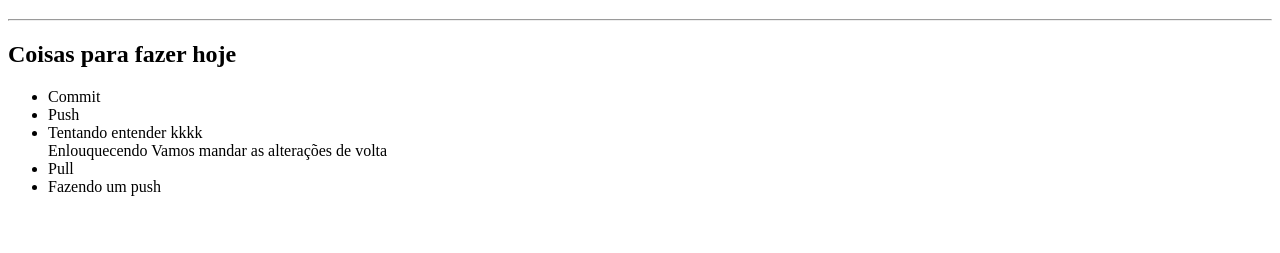
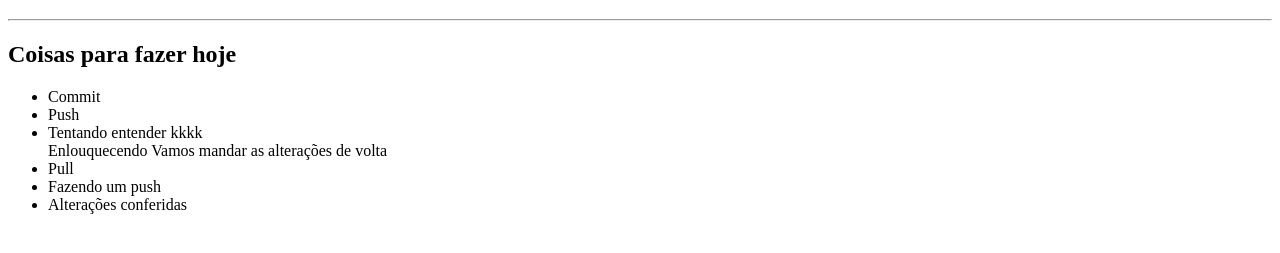
Before and after one commit to DeboraFFSantos/SCM, a plain HTML site: page index.html in a window 1280 px wide. Shown: the part 61-314 px from the top of the page. Drawn offline with Linux system fonts and the light colour scheme.

Commit message:
alterações conferidas

```diff
--- a/index.html
+++ b/index.html
@@ -17,6 +17,7 @@
         <l1>Vamos mandar as alterações de volta</l1>
         <li>Pull</li>
         <li>Fazendo um push</li>
+        <li>Alterações conferidas</li>
 
     </ul>
 </body>
```
